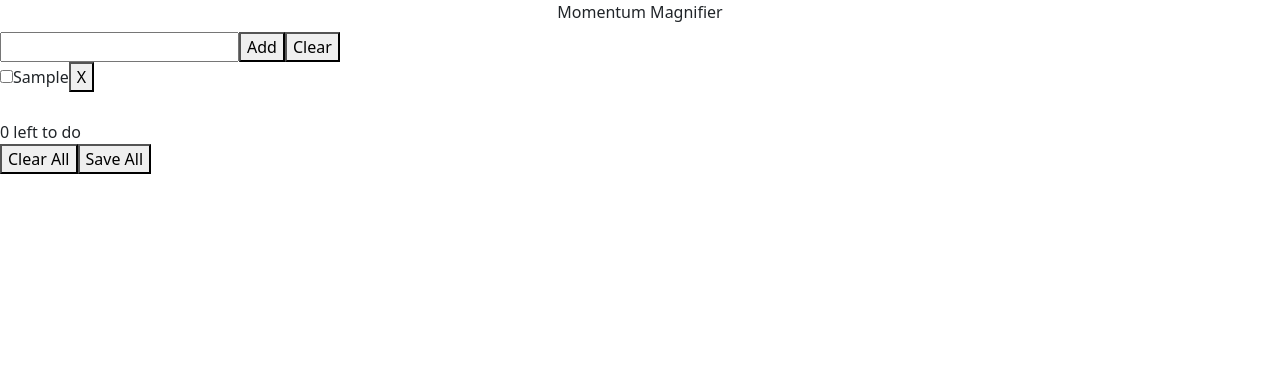
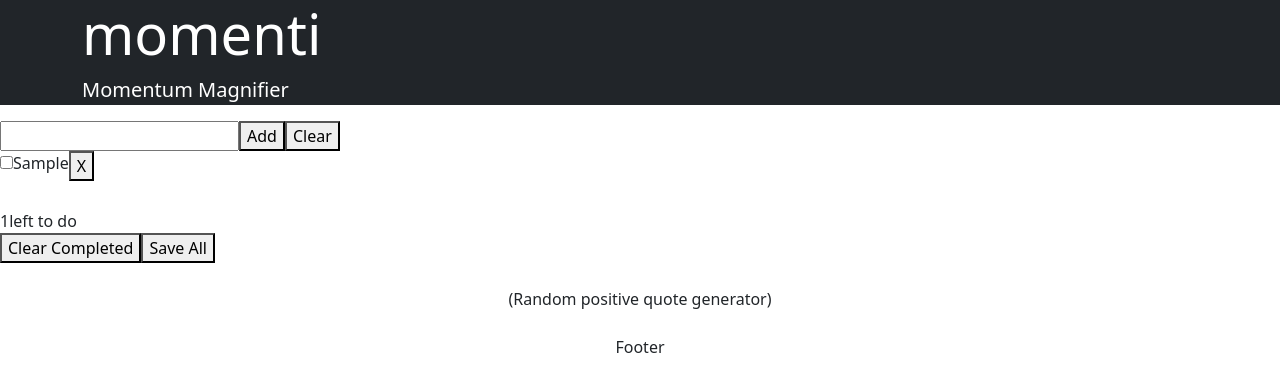
Before and after one commit to ianjleblanc/momentum-magnifier, a React (Create React App) app: page / in a window 1280 px wide. Both pictures are taken after typing "Sample" into the empty fields and a click on the button "Add". Shown: the top 392 px of the page. Built offline with nearby package versions, Linux system fonts and the light colour scheme.

Commit message:
changed to todo

```diff
--- a/src/App.js
+++ b/src/App.js
@@ -1,39 +1,46 @@
-import React, { useState, useRef, useEffect } from 'react';
-import CommitmentList from './momentum/CommitmentsList';
-import Header from './Header';
-import { v4 as uuidv4} from 'uuid'
+import React, { useState, useRef, useEffect } from "react";
+import TodoList from "./momentum/TodoList";
+import Header from "./Header";
+import { v4 as uuidv4 } from "uuid";
+import Footer from "./Footer";
 
-const LOCAL_STORAGE_KEY = 'commitApp.commitments'
+const LOCAL_STORAGE_KEY = "todoApp.todos";
 
 function App() {
-  const [commitments, setCommitments] = useState([]);
-  const commitNameRef = useRef();
+  const [todos, setTodos] = useState([]);
+  const todoNameRef = useRef();
 
   useEffect(() => {
-  const storedCommits = JSON.parse(localStorage.getItem(LOCAL_STORAGE_KEY))
-  if (storedCommits) setCommitments(storedCommits)
-}, [])
+    const storedTodos = JSON.parse(localStorage.getItem(LOCAL_STORAGE_KEY));
+    if (storedTodos) setTodos(storedTodos);
+  }, []);
 
   useEffect(() => {
-  localStorage.setItem(LOCAL_STORAGE_KEY, JSON.stringify(commitments))
-} , [commitments])
+    localStorage.setItem(LOCAL_STORAGE_KEY, JSON.stringify(todos));
+  }, [todos]);
 
-
-function toggleCommit(id) {
-  const newCommitments = [...commitments];
-  const commitment = newCommitments.find(commit => commit.id === id);
-  commitment.complete = !commitment.complete;
-  setCommitments(newCommitments);
+  function toggleTodo(id) {
+    const newTodos = [...todos];
+    const todo = newTodos.find((todo) => todo.id === id);
+    todo.complete = !todo.complete;
+    setTodos(newTodos);
   }
 
-function handleAddCommit(e) {
+  function handleClearCompleteTodos(e) {
     e.preventDefault();
-  const name = commitNameRef.current.value
-  if (name === '') return
-  setCommitments(prevCommit => {
-    return [...prevCommit, { id: uuidv4(), name: name, complete: false}]
+    const newTodos = todos.filter(todo => !todo.complete);
+    setTodos(newTodos);
+  }
+
+  function handleAddTodo(e) {
+    e.preventDefault();
+    const name = todoNameRef.current.value;
+    if (name === "") return;
+    setTodos((prevTodo) => {
+      return [...prevTodo, { id: uuidv4(), name: name, complete: false }];
     });
-  commitNameRef.current.value = null;
+    //clears out the input field
+    todoNameRef.current.value = null;
   }
 
   return (
@@ -41,23 +48,28 @@ function handleAddCommit(e) {
       <Header />
 
       <div>
-        <input ref={commitNameRef} type="text" />
-        <button onClick={handleAddCommit}>Add</button>
+        <input ref={todoNameRef} type="text" />
+        <button onClick={handleAddTodo}>Add</button>
         <button>Clear</button>
+        {/* onClick return input field blank */}
       </div>
-      <CommitmentList commitments={commitments} toggleCommit={toggleCommit}/>
+      <TodoList todos={todos} toggleCommit={toggleTodo} />
       <br />
-      <div>0 left to do</div>
       <div>
-      <button>Clear All</button>
+        {todos.filter((todo) => !todo.complete).length}left to do
+      </div>
+      <div>
+        <button onClick={handleClearCompleteTodos}>Clear Completed</button>
         <button>Save All</button>
       </div>
-
-
-
+      <br />
+      <div className="quote d-flex justify-content-center">
+      (Random positive quote generator)
       </div>
-
-  )
+      <br />
+      <Footer />
+    </div>
+  );
 }
 
 export default App;
--- /dev/null
+++ b/src/Footer.js
@@ -0,0 +1,9 @@
+import React from 'react'
+
+export default function Footer() {
+    return (
+        <div className="d-flex justify-content-center">
+            Footer
+        </div>
+    )
+}
--- a/src/Header.js
+++ b/src/Header.js
@@ -1,9 +1,12 @@
-import React from 'react'
+import React from "react";
 
 export default function Header() {
-    return (
-        <div className="d-flex justify-content-center mb-2">
-            Momentum Magnifier
-        </div>
-    )
+  return (
+    <header className="jumbotron bg-dark">
+      <div className="container text-white">
+        <h1 className="display-4">momenti</h1>
+        <p className="lead 1rem">Momentum Magnifier</p>
+      </div>
+    </header>
+  );
 }
--- a/src/momentum/CommitmentItem.js
+++ /dev/null
@@ -1,21 +0,0 @@
-import React from "react";
-
-export default function CommitmentItem({ commitment, toggleCommit }) {
-  function handleCommitClick() {
-    toggleCommit(commitment.id);
-  }
-
-  return (
-    <div>
-      <label>
-        <input
-          type="checkbox"
-          checked={commitment.complete}
-          onChange={handleCommitClick}
-        />
-        {commitment.name}
-      </label>
-      <button className="mb-1">X</button>
-    </div>
-  );
-}
--- a/src/momentum/CommitmentsList.js
+++ /dev/null
@@ -1,10 +0,0 @@
-import React from 'react'
-import CommitmentItem from './CommitmentItem'
-
-export default function CommitmentList({commitments, toggleCommit}) {
-    return (
-        commitments.map(commitment => {
-            return <CommitmentItem key={commitment.id} toggleCommit={toggleCommit} commitment={commitment} />
-        })
-    )
-}
--- /dev/null
+++ b/src/momentum/TodoItem.js
@@ -0,0 +1,21 @@
+import React from "react";
+
+export default function todoItem({ todo, toggleTodo }) {
+  function handleTodoClick() {
+    toggleTodo(todo.id);
+  }
+
+  return (
+    <div className="d-flex">
+      <label>
+        <input
+          type="checkbox"
+          checked={todo.complete}
+          onChange={handleTodoClick}
+        />
+        {todo.name}
+      </label>
+      <button className="mb-1">X</button>
+    </div>
+  );
+}
--- /dev/null
+++ b/src/momentum/TodoList.js
@@ -0,0 +1,11 @@
+import React from 'react'
+import TodoItem from './TodoItem'
+
+export default function TodoList({todos, toggleTodo}) {
+    return (
+
+        todos.map(todo => {
+            return <TodoItem key={todo.id} toggleTodo={toggleTodo} todo={todo} />
+        })
+    )
+}
```
Lines whose indentation alone changed are shown as unchanged.
